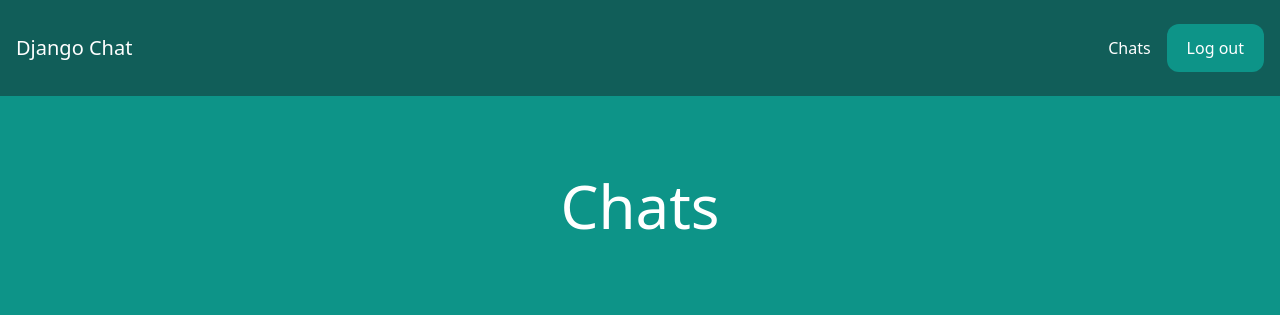
After one commit to kenneths4/django-chat-app, a Django app: page /chats/ in a window 1280 px wide. The commit adds this page. Shown: the top 315 px of the page. Run offline with Django 4.2, Linux system fonts and the light colour scheme; a user stored in the database is signed in; some libraries are stand-ins or nearby versions.

Commit message:
setup initial structure for chat rooms

```diff
--- /dev/null
+++ b/djangochat/chat/templates/chats.html
@@ -0,0 +1,11 @@
+{% extends 'core/base.html' %}
+
+{% block title %} Rooms | {% endblock %}
+
+{% block content %}
+
+<div class="p-10 lg:p-20 text-center">
+    <h1 class="text-3xl lg:text-6xl text-white">Chats</h1>
+
+</div>
+{% endblock %}
--- /dev/null
+++ b/djangochat/chat/urls.py
@@ -0,0 +1,8 @@
+
+from django.urls import path
+from . import views
+
+urlpatterns = [
+    path('', views.chats, name='chats'),
+
+]
--- a/djangochat/chat/views.py
+++ b/djangochat/chat/views.py
@@ -1,3 +1,10 @@
 from django.shortcuts import render
+from django.contrib.auth.decorators import login_required
+# Create your views here.
+from .models import Chat
 
-# Create your views here.
+@login_required
+def chats(request):
+    chats = Chat.objects.all
+
+    return render(request, "chats.html", {"chats" : chats})
--- a/djangochat/core/templates/core/base.html
+++ b/djangochat/core/templates/core/base.html
@@ -19,7 +19,7 @@
 
         <div class="flex items-center space-x-4">
             {% if request.user.is_authenticated %}
-                <a href="/rooms/" class="text-white hover:text-grey-200">Rooms</a>
+                <a href="/chats/" class="text-white hover:text-grey-200">Chats</a>
 
                 <a href="/logout/" class="px-5 py-3 rounded-xl text-white bg-teal-600 hover:bg-teal-700">Log out</a>
             {% else %}
--- a/djangochat/core/urls.py
+++ b/djangochat/core/urls.py
@@ -1,11 +1,11 @@
 from django.contrib.auth import views as auth_views
-from django.urls import path
+from django.urls import path, include
 from . import views
 
 urlpatterns = [
     path('', views.frontpage, name='frontpage'),
     path('signup/', views.signup, name='signup'),
-    path('rooms/', views.rooms, name='rooms'),
+    path('chats/', include('chat.urls')),
     path('login/', auth_views.LoginView.as_view(template_name= "core/login.html"), name="login"),
     path('logout/', auth_views.LogoutView.as_view(), name="logout"),
 ]
--- a/djangochat/djangochat/settings.py
+++ b/djangochat/djangochat/settings.py
@@ -40,7 +40,8 @@ INSTALLED_APPS = [
     'django.contrib.messages',
     'django.contrib.staticfiles',
     'channels',
-    'core'
+    'core',
+    'chat'
 ]
 
 MIDDLEWARE = [
```
Also changed, not shown: djangochat/core/templates/core/rooms.html (deleted, +0 -20 lines), djangochat/db.sqlite3 (deleted), 1 other file.
